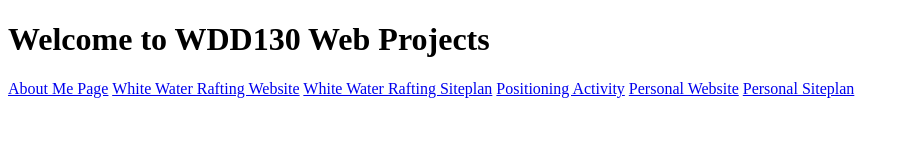
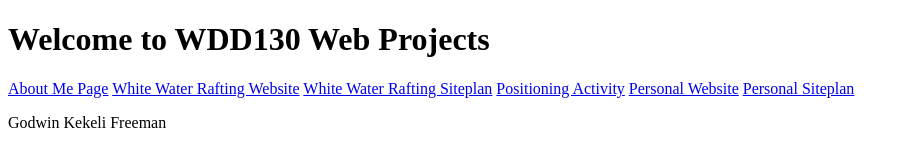
Before and after one commit to optimist-freeman/wdd130, a plain HTML site: page index.html in a window 1280 px wide. Shown: the whole page, without its empty margins (0-909 px from the left). Drawn offline with Linux system fonts and the light colour scheme.

Commit message:
Added a paragraph containing my Name

```diff
--- a/index.html
+++ b/index.html
@@ -16,5 +16,6 @@
       <a href="#">Personal Website</a>
       <a href="#">Personal Siteplan</a>
     </nav>
+    <p>Godwin Kekeli Freeman</p>
 </body>
 </html>
```
